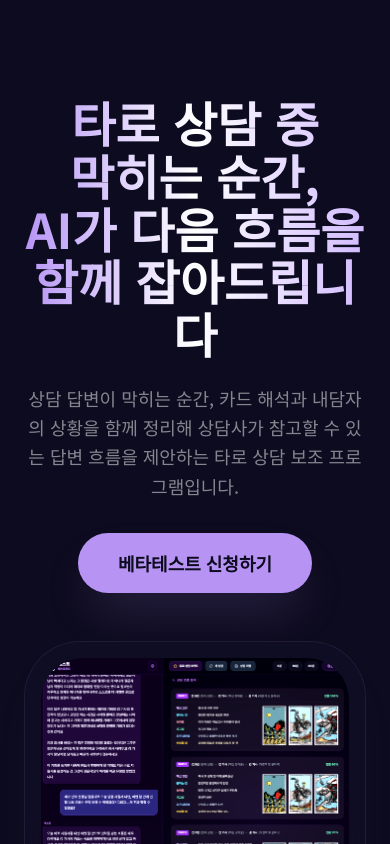
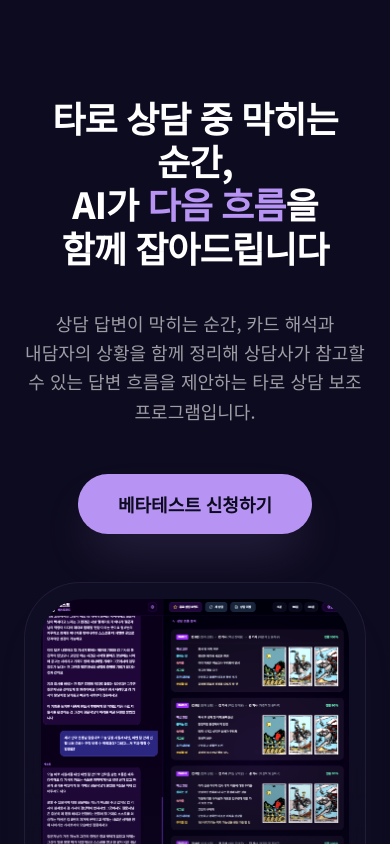
Before and after one commit to dldkeldk/tarotpro, a React (Vite) app: page / in a window 390 px wide. Shown: the top 844 px of the page. Built offline with nearby package versions, Linux system fonts and the light colour scheme.

Commit message:
Fix mobile typography and word wrapping

```diff
--- a/src/App.tsx
+++ b/src/App.tsx
@@ -40,10 +40,10 @@ const Hero = () => (
           transition={{ duration: 0.8 }}
           className="z-10 text-center lg:text-left"
         >
-          <h1 className="text-5xl md:text-6xl font-bold leading-[1.1] mb-6 text-gradient">
-            타로 상담 중<br /> 막히는 순간,<br />AI가 다음 흐름을 <br /> 함께 잡아드립니다
+          <h1 className="text-4xl md:text-7xl font-extrabold mb-10 tracking-tight leading-[1.2] md:leading-[1.1] break-keep">
+            타로 상담 중 막히는 순간,<br className="md:hidden" /> AI가 <span className="text-brand-lavender">다음 흐름</span>을<br /> 함께 잡아드립니다
           </h1>
-          <p className="text-lg text-white/50 mb-8 leading-relaxed mx-auto lg:mx-0 max-w-md">
+          <p className="text-lg md:text-xl text-white/60 mb-12 leading-relaxed max-w-xl break-keep">
             상담 답변이 막히는 순간, 카드 해석과 내담자의 상황을 함께 정리해 상담사가 참고할 수 있는 답변 흐름을 제안하는 타로 상담 보조 프로그램입니다.
           </p>
           <div className="flex justify-center lg:justify-start">
```
